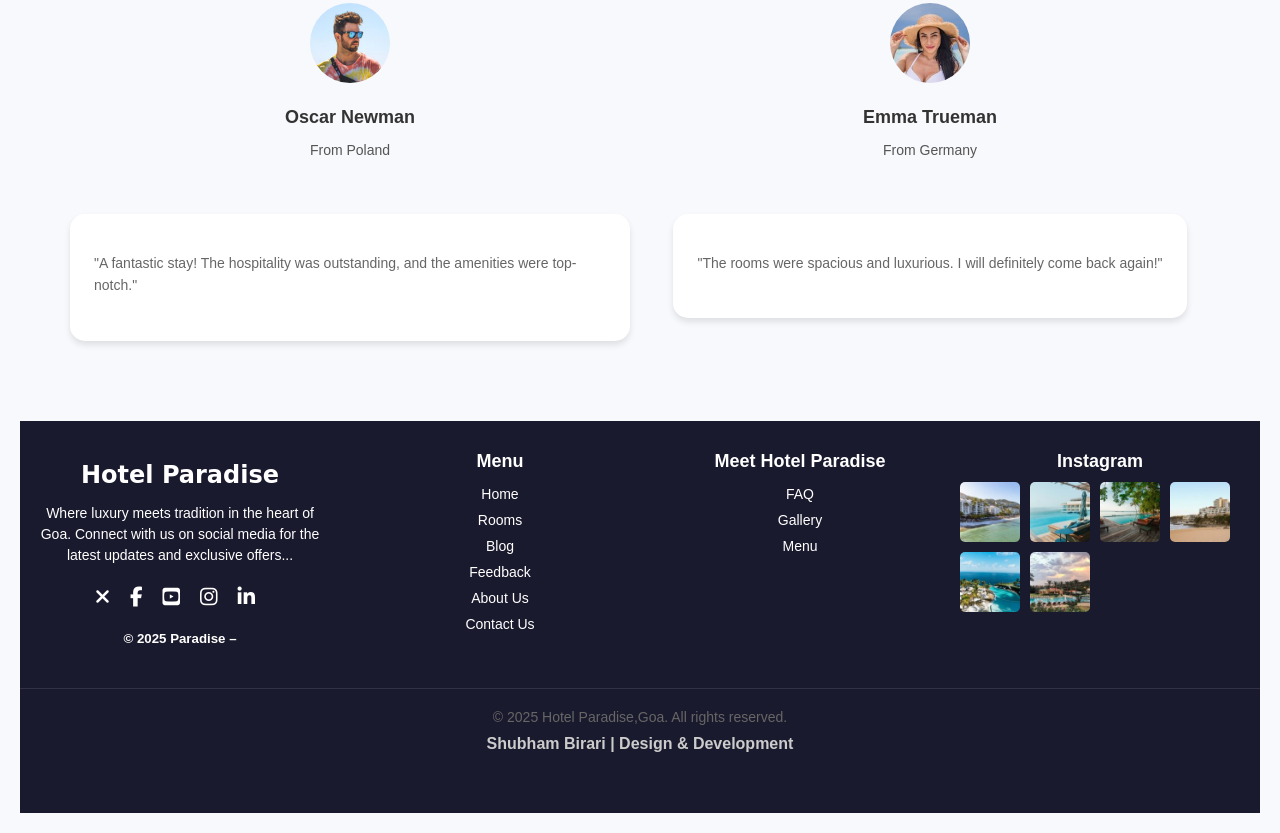
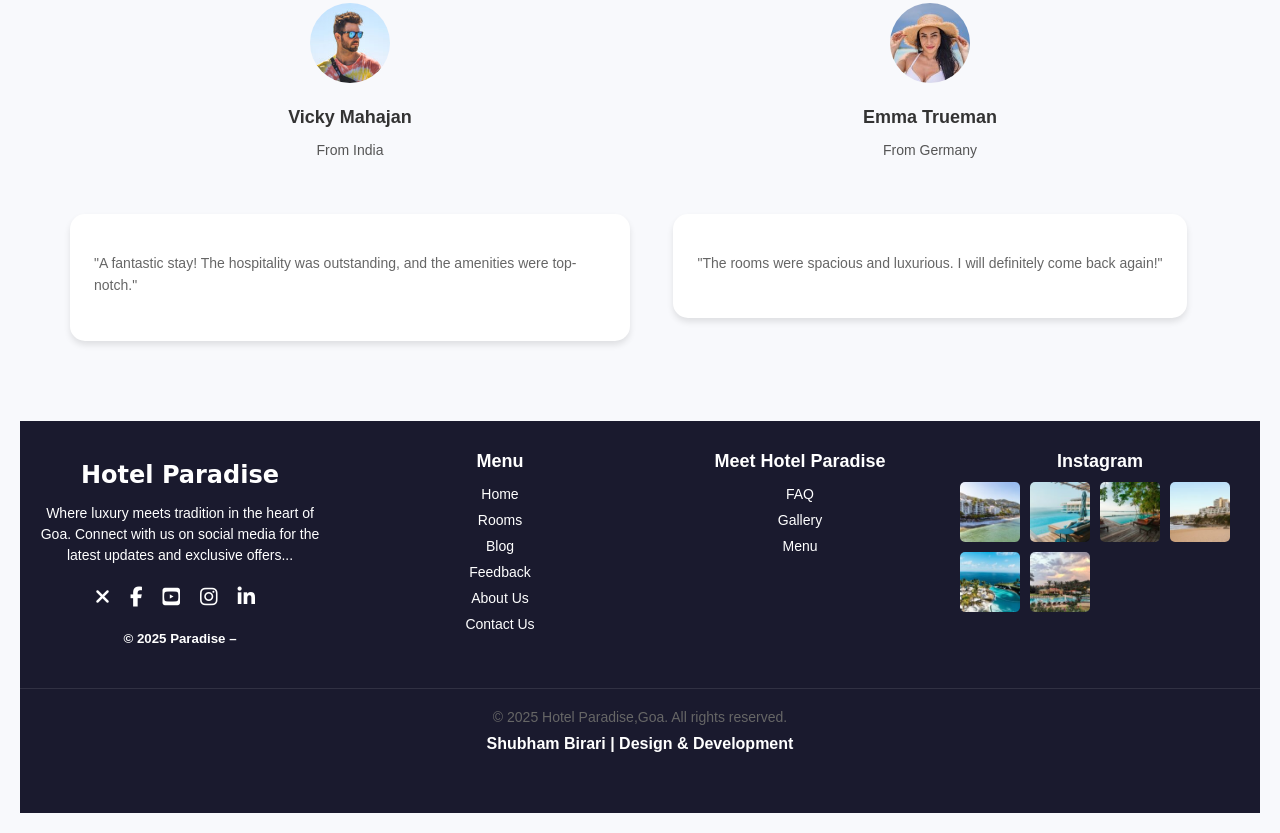
Before and after one commit to shubhambirari3/Hotel_DjangoFullStack, a Django app: page /about/ in a window 1280 px wide. Shown: the part 2553-3386 px from the top of the page. Run offline with Django 5.2, Linux system fonts and the light colour scheme; data comes from the database, SQL or seed files in the repository.

Commit message:
final stage

```diff
--- a/templates/about.html
+++ b/templates/about.html
@@ -133,8 +133,8 @@
       <div class="testimonial">
         <div class="profile">
           <img src="{% static 'images/faces-1-140x140.jpg' %}" alt="Oscar Newman">
-          <h3>Oscar Newman</h3>
-          <p>From Poland</p>
+          <h3>Vicky Mahajan</h3>
+          <p>From India</p>
         </div>
         <div class="testimonial-content">
           <p>"A fantastic stay! The hospitality was outstanding, and the amenities were top-notch."</p>
--- a/templates/footer.html
+++ b/templates/footer.html
@@ -52,7 +52,7 @@
         <p style="margin: 0;">© 2025 Hotel Paradise,Goa. All rights reserved.</p>
         <p style="font-size: 14px; margin-top: 10px; color: #ccc;">
             {% with footer_text=footer_text_obj.text %}
-                <span style="font-weight: bold; font-size: 16px;">{{ footer_text }}</span>
+                <a href="https://github.com/shubhambirari3" style="font-weight: bold; font-size: 16px; color: white; text-decoration: none;">{{ footer_text }}</a>
             {% endwith %}
         </p>
     </div>
--- a/templates/rooms/roomsfilter.html
+++ b/templates/rooms/roomsfilter.html
@@ -40,7 +40,7 @@
                 <p>{{ room.description|slice:":100"  }}</p>
                 <div class="price">
                     <span>₹{{ room.price }} per night</span>
-                    <button>Book</button>
+
                 </div>
             </div>
         </div>
```
